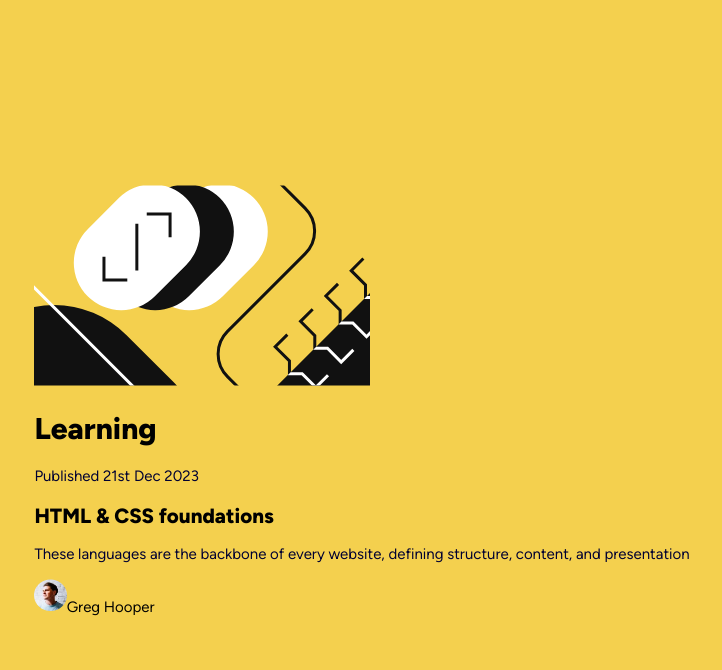
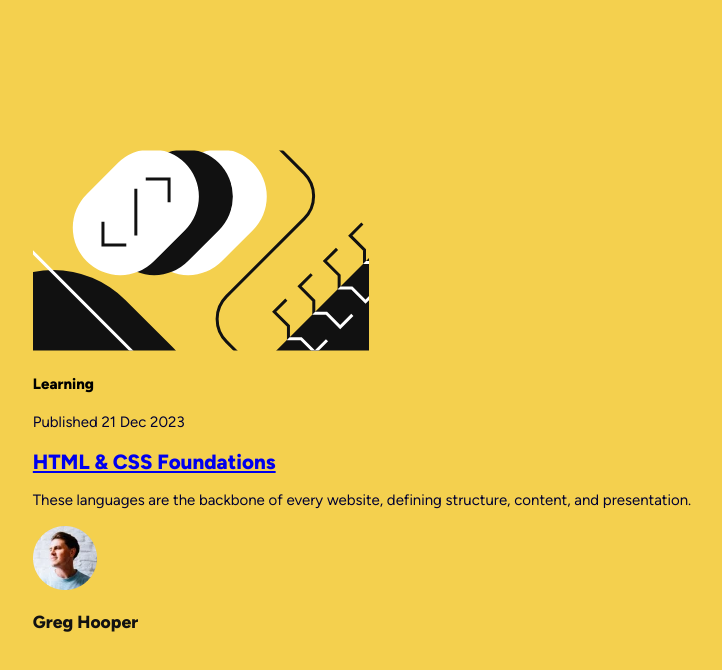
Before and after one commit to FrancesReagan/blog-preview-card-main, a plain HTML site: page index.html in a window 1280 px wide. Shown: the whole page, without its empty margins (278-1000 px from the left). Drawn offline with Linux system fonts and the light colour scheme.

Commit message:
Update index.html

```diff
--- a/index.html
+++ b/index.html
@@ -2,28 +2,38 @@
 <html lang="en">
 <head>
   <meta charset="UTF-8">
-  <meta name="viewport" content="width=device-width, initial-scale=1.0"> <!-- displays site properly based on user's device -->
-  <link rel="icon" type="image/png" sizes="32x32" href="./assets/images/favicon-32x32.png">
+  <meta name="viewport" content="width=device-width, initial-scale=1.0">
+  <link rel="preconnect" href="https://fonts.googleapis.com">
+  <link rel="preconnect" href="https://fonts.gstatic.com" crossorigin>
+  <link href="https://fonts.googleapis.com/css2?family=Figtree:wght@500;
+  800&display=swap" rel="stylesheet">
   <link rel="stylesheet" href="styles.css">
-  <title>Frontend Mentor | Blog preview card</title>
+  <title>Blog-Preview-Card</title>
 </head>
 <body>
-  <main class-"card"
-
-    <div class-"card-content">
-      <img class="illustration" src="./assets/images/illustration-article.svg" alt="illustration of article">
-      <h1>Learning</h1>
-      <p>Published 21st Dec 2023</p>
-      <h2>HTML & CSS foundations</h2>
-        <p>These languages are the backbone of every website, defining structure, content, and presentation</p>
-
-        <div class="Author">
-          <img src="./assets/images/image-avatar.webp" alt="Author"
-          <h3>Greg Hooper</h3>
-        </div>
+  <section id="bpv-card-container">
+    <div class="bpv-card-img">
+      <img src="./assets/images/illustration-article.svg" alt="yellow black and white illustration of a design">
+    </div>
+    <div class="bpr-card-text">
+      <div class="background-color-yellow">
+        <h4>Learning</h4>
+      </div>
+      <p class="datepublished">
+        Published 21 Dec 2023
+      </p>
+      <a href="#">
+        <h2 class="bpr-post-title">HTML & CSS Foundations</h2>
+      </a>
+      <p class="bpr-text">These languages are the backbone of every website,
+        defining structure, content, and presentation.
+      </p>
 
     </div>
-
-  </main>
+    <div class="avatar-author-container">
+      <img src="./assets/images/image-avatar.webp" alt="Author avatar">
+      <h3>Greg Hooper</h3>
+    </div>
+  </section>
 </body>
 </html>
```
